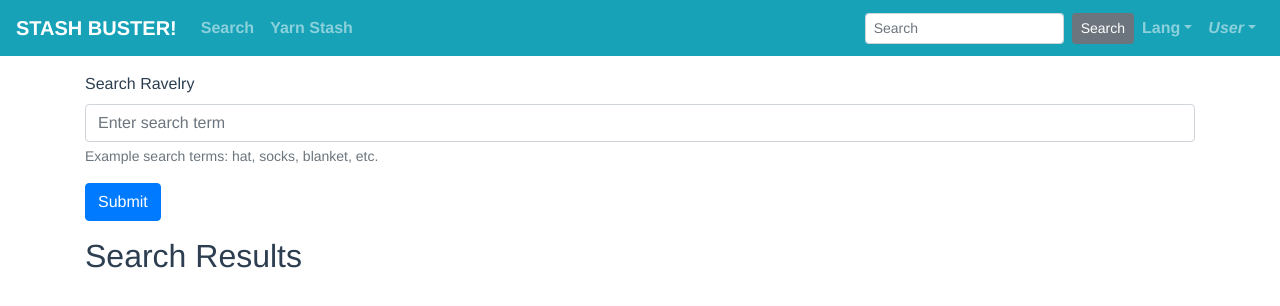
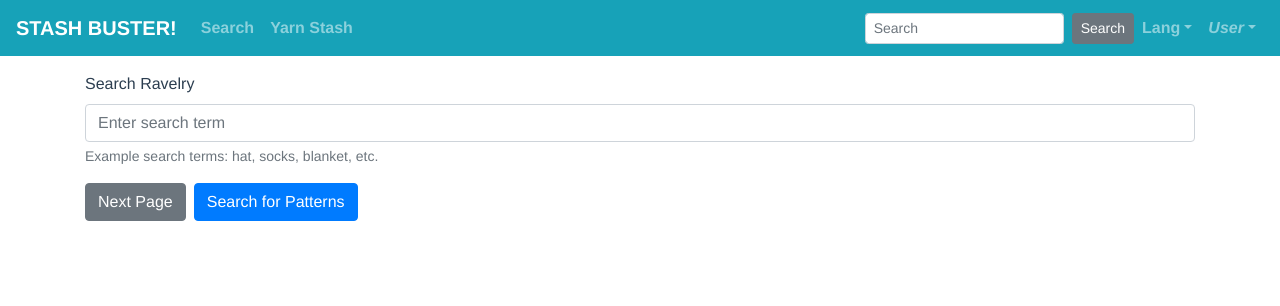
Before and after one commit to lisabost/vue-yarn-stash-buster, a Vue app: page /#/ in a window 1280 px wide. Shown: the top 306 px of the page. Built offline with nearby package versions, Linux system fonts and the light colour scheme; what vuefire would draw is missing.

Commit message:
Added next page and previous page function to search

```diff
--- a/src/components/CardBody.vue
+++ b/src/components/CardBody.vue
@@ -26,7 +26,7 @@ export default {
 .card-header {
   width: 100%;
 }
-.card-header > div {
+.reusable-card .card-body {
   padding: 0;
 }
 </style>
--- a/src/components/RavelrySearch.vue
+++ b/src/components/RavelrySearch.vue
@@ -4,7 +4,8 @@
       <b-form-group id="search-term-input" label="Search Ravelry" label-for="search-term" description="Example search terms: hat, socks, blanket, etc.">
         <b-form-input id="search-term" v-model="searchTerm" type="text" placeholder="Enter search term" required></b-form-input>
       </b-form-group>
-      <b-button type="submit" variant="primary">Submit</b-button>
+      <b-button type="submit" @click="nextPage">Next Page</b-button>
+      <b-button type="submit" variant="primary" class="ml-2">Search for Patterns</b-button>
     </b-form>
   </div>
 </template>
@@ -19,7 +20,8 @@ export default {
     return {
       searchTerm: '',
       searchResults: [],
-      lastSearchTerm: ''
+      lastSearchTerm: '',
+      page: 1
     }
   },
   methods: {
@@ -33,9 +35,10 @@ export default {
       if(this.searchTerm) {
         let isNewSearch = this.checkForNewSearchTerm();
         if (isNewSearch) {
-          while (this.searchResults.length > 0){
-            this.searchResults.pop();
-          }
+          // clear out the display
+          this.clearSearchResults();
+          // reset our page count
+          this.page = 1;
         }
         this.$emit('searching');
         // build request arguments
@@ -43,7 +46,8 @@ export default {
         let config = {
           params: {
             query: this.searchTerm,
-            page_size: 20
+            page_size: 20,
+            page: this.page
           },
           auth: {
             username: 'd94df3344302c08b7079c71041d90bbb',
@@ -70,6 +74,23 @@ export default {
               this.$emit('search-finished', this.searchResults)
             })
       }
+    },
+    clearSearchResults() {
+      while(this.searchResults.length > 0) {
+        this.searchResults.pop();
+      }
+    },
+    nextPage() {
+      this.page++;
+      this.searchTerm = this.lastSearchTerm;
+      this.clearSearchResults();
+      this.search();
+    },
+    previousPage() {
+      this.page--;
+      this.searchTerm = this.lastSearchTerm;
+      this.clearSearchResults();
+      this.search();
     }
   }
 }
--- a/src/components/SearchResultsDisplay.vue
+++ b/src/components/SearchResultsDisplay.vue
@@ -1,6 +1,5 @@
 <template>
   <div class="search-results-display">
-    <h2 class="content-heading mt-3">Search Results</h2>
     <pattern-list :patterns="searchResults"></pattern-list>
   </div>
 </template>
--- a/src/components/YarnCard.vue
+++ b/src/components/YarnCard.vue
@@ -7,9 +7,9 @@
       <b-card-text class="mt-2">
         <b-row>
           <b-col md="6" class="d-flex flex-column">
-            <b-img :src="yarn.image" :alt="yarn.name"></b-img>
+            <b-img :src="yarn.image" :alt="yarn.name" class="m-3"></b-img>
           </b-col>
-          <b-col md="6" class="d-flex flex-column">
+          <b-col md="6" class="d-flex flex-column mt-3">
             <p v-if="yarn.color">Color: {{yarn.color}}</p>
             <p>Length: {{yarn.length}} yards</p>
             <p>Weight: {{yarn.weight}}</p>
@@ -21,7 +21,7 @@
     <template v-slot:footer>
       <b-row>
         <b-col>
-          <yarn-modal :ok-button-text="'Edit Yarn'" :currently-editing="true" :modalId="getModalId" :yarnId="yarn.id">Edit Yarn</yarn-modal>
+          <yarn-modal :ok-button-text="'Edit Yarn'" :currently-editing="true" :yarn-being-edited="yarn" :modalId="getModalId" :yarnId="yarn.id">Edit Yarn</yarn-modal>
         </b-col>
         <b-col>
           <b-button class="btn-danger delete-button" @click="removeYarn">Delete Yarn</b-button>
--- a/src/components/YarnList.vue
+++ b/src/components/YarnList.vue
@@ -1,6 +1,6 @@
 <template>
-  <b-row class="yarn-list-row">
-    <b-col deck v-for="(yarn, i) in yarnCollection" :key="i" class="col-12 col-md-6 yarn-card-col">
+  <b-row>
+    <b-col deck v-for="(yarn, i) in yarnCollection" :key="i" class="col-12 col-md-6 yarn-card-deck">
       <yarn-card class="yarn-card" :yarn="yarn"></yarn-card>
     </b-col>
   </b-row>
--- a/src/components/YarnModal.vue
+++ b/src/components/YarnModal.vue
@@ -152,14 +152,14 @@ export default {
           .then(docRef => {
             console.log('Yarn updated', docRef)
 
-            // update the image - delete and then add new one
-            storage.child('yarn').child(this.yarnId)
+            //update the image - delete and then add new one
+            storage.child('/yarn').child(this.yarnId)
                 .delete()
                 .catch(error => {
                   console.error('Error deleting yarn', error)
                   this.makeToast('Error deleting yarn', 'Error!', 'danger');
                 });
-            storage.child('yarn').child(this.yarnId)
+            storage.child('/yarn').child(this.yarnId)
               .put(this.newYarn.image)
               .then(snapshot => {
                 console.log('Image updated', snapshot)
@@ -173,7 +173,7 @@ export default {
               .then(url => db.collection('yarn').doc(this.yarnId).update({image: url}))
               .then(docRef => console.log('Yarn Updated', docRef))
               .catch(error => {
-                console.error('Error updating yarn' , error, )
+                console.error('Error updating image' , error)
 
                 // let user know error
                 this.makeToast('Error updating yarn', 'Error', 'danger')
--- a/src/firebase/index.js
+++ b/src/firebase/index.js
@@ -5,8 +5,8 @@ import 'firebase/storage';
 
 // Your web app's Firebase configuration
 const firebaseConfig = {
-    apiKey: "AIzaSyAuqvwKhrs6IgiGGCWuHZovWH-R9GMNTMg",
-    authDomain: "fir-demo-3c08d.firebaseapp.com",
+    apiKey: process.env.VUE_APP_FIREBASE_API_KEY,
+    authDomain: process.env.VUE_APP_FIREBASE_AUTH_DOMAIN,
     projectId: "fir-demo-3c08d",
     storageBucket: "fir-demo-3c08d.appspot.com",
     messagingSenderId: "355307027614",
```
Also changed, not shown: 1 other file (tests, documents, lock files or other folders).
